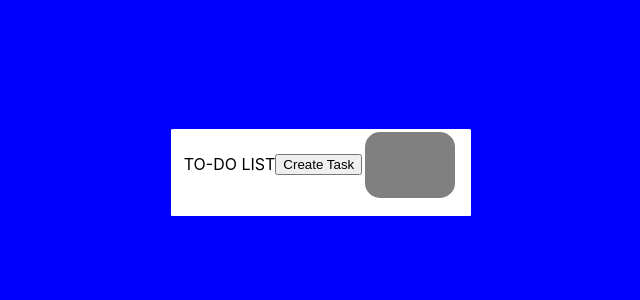
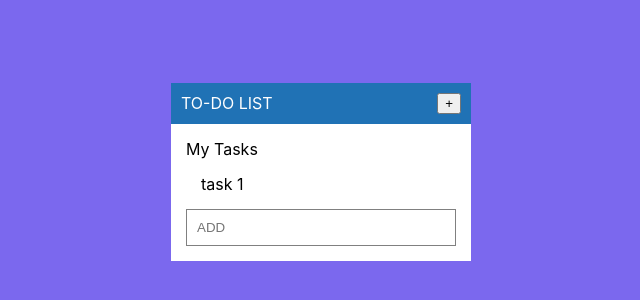
Before and after one commit to nataphilips/todo-list-redux, a React (Create React App) app: page / in a window 1280 px wide. Shown: the part 228-528 px from the top of the page, without its empty margins (319-959 px from the left). Built offline with nearby package versions, Linux system fonts and the light colour scheme.

Commit message:
Changed Project object, added project name. App structure amendments, background color, input placeholder

```diff
--- a/src/App.js
+++ b/src/App.js
@@ -29,21 +29,31 @@ class App extends Component {
   render() {
     return (
       <AppBody>
-        <ListBox>
-          <div>
-            TO-DO LIST
-            <button onClick={() => this.createTask()}>Create Task</button>
+        <Container>
+          <Header>
+            <div> TO-DO LIST </div>
+            <button onClick={() => this.createTask()}>+</button>
+          </Header>
+          <Projects>
+            {this.props.projects.map(p => (
+              <Project>
+                <ProjectName>{p.name}</ProjectName>
+                <List>
+                  {p.tasks.map(x => <div>{x}</div>)}
+                </List>
                 <Input
                   type="text"
+                  placeholder="ADD"
                   value={this.state.newTaskName}
                   onChange={(e) => this.taskNameChanged(e)}
                   onKeyUp={(e) => this.taskNameKeyUp(e)}
                 />
-          </div>
-          <div>
-            {this.props.list.map(x => <div>{x}</div>)}
-          </div>
-        </ListBox>
+              </Project>
+            ))}
+          </Projects>
+
+
+        </Container>
       </AppBody>
     );
   }
@@ -58,32 +68,48 @@ const AppBody = styled(Flex)`
   width: 100vw;
   justify-content: space-evenly;
   align-items: center;
-  background-color: blue;
+  background-color: #7B68EE;
+  text-align: left;
 `
-const ListBox = styled(Flex)`
+const Container = styled(Flex)`
   width: 300px;
   justify-content: space-around;
-  align-items: center;
+  align-items: stretch;
   flex-direction: column;
   background-color: white;
-  padding-bottom: 15px;
-  border-radius: 1%;
 `
+const Header = styled(Flex)`
+  justify-content: space-between;
+  padding: 10px;
+  background-color: #2072B5;
+  color: white;
+`
+const List = styled(Flex)`
+  flex-direction: column;
+  padding: 15px;
+`
+const Projects = styled(Flex)`
+  flex-direction: column;
+  padding: 15px;
+`
+const Project = styled(Flex)`
+  flex-direction: column;
+`
+const ProjectName = styled(Flex)`
+  flex-direction: column;
+`
+
 const Input = styled.input`
   height: 20px;
-  width: 30px;
-  margin: 3px;
-  padding-left: 14px;
-  border: 22px solid grey;
-  text-align: center;
-  border-radius: 15px;
-  background-color: grey;
+  flex: 1;
+  text-align: left;
   outline:0;
+  padding: 10px 10px;
+  border: 1px solid grey;
 `
-
 export default connect(
   (state) => ({
-    list: state.todos.toJS().list,
+    projects: state.todos.toJS().projects,
   }),
   ({
     addTask,
--- a/src/modules/todos.reducer.js
+++ b/src/modules/todos.reducer.js
@@ -1,13 +1,15 @@
 import { fromJS } from 'immutable';
 
 const initialState = fromJS({
-  list: [],
+  projects: [
+    { name: "My Tasks", tasks: ['task 1'] }
+  ]
 });
 
 export default function(state = initialState, action) {
    switch (action.type) {
      case 'todos/ADD_TASK': {
-       return state.update('list', list => list.push(action.payload.taskName));
+       return state.updateIn(['projects', '0', 'tasks'], list => list.push(action.payload.taskName));
      }
    }
    return state;
```
Lines whose indentation alone changed are shown as unchanged.
